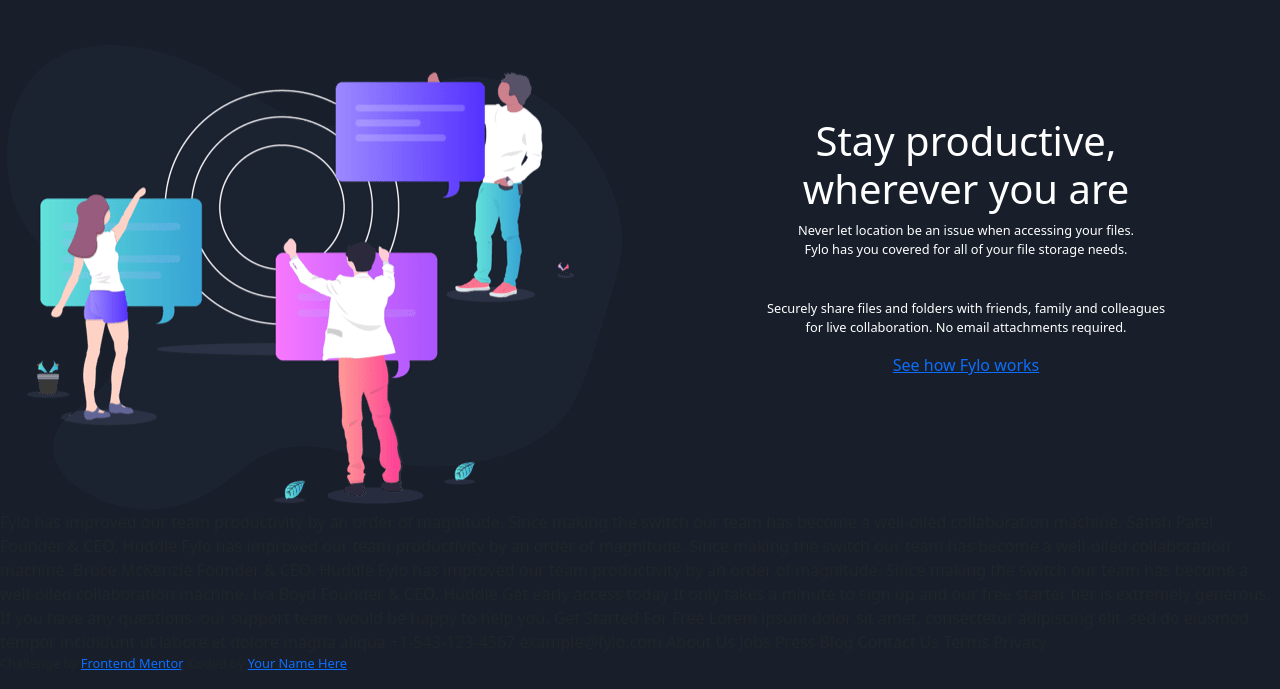
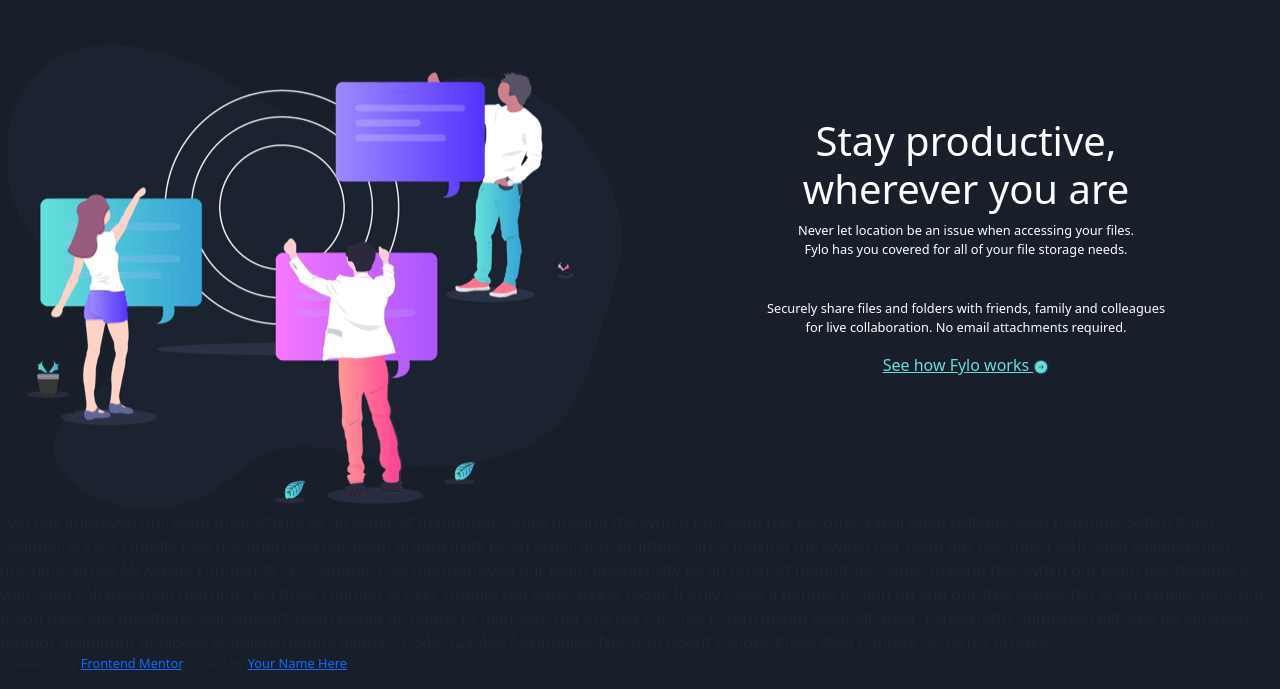
Before and after one commit to Shaher-11/Fylo, a plain HTML site: page index.html in a window 1280 px wide. Shown: the part 1294-1983 px from the top of the page. Drawn offline with nearby package versions, Linux system fonts and the light colour scheme.

Commit message:
Style productivity section

```diff
--- a/index.html
+++ b/index.html
@@ -116,7 +116,7 @@
             attachments required.
           </p>
 
-          <a href="#" class="see"> See how Fylo works</a>
+          <a href="#" class="see"> See how Fylo works <img src="images/icon-arrow.svg" alt="arrow"></a>
     </div>
 
   </div>
--- a/style.css
+++ b/style.css
@@ -43,7 +43,7 @@ ul {
 
 /*
     ==============================================
-     ****** GETTING STARTED AND FEATURES SECTIONS STYLES ******
+     ****** MAIN PAGE STYLE ******
     ==============================================
 */
 
@@ -65,8 +65,10 @@ p {
     border-radius: 15px;
 }
 
-/*
-    ==============================================
-     ****** GETTING STARTED SECTION STYLES ******
-    ==============================================
-*/
+.see {
+    color: hsl(176, 68%, 64%);
+}
+
+.see:hover {
+    color: hsl(176, 68%, 64%);
+}
```
